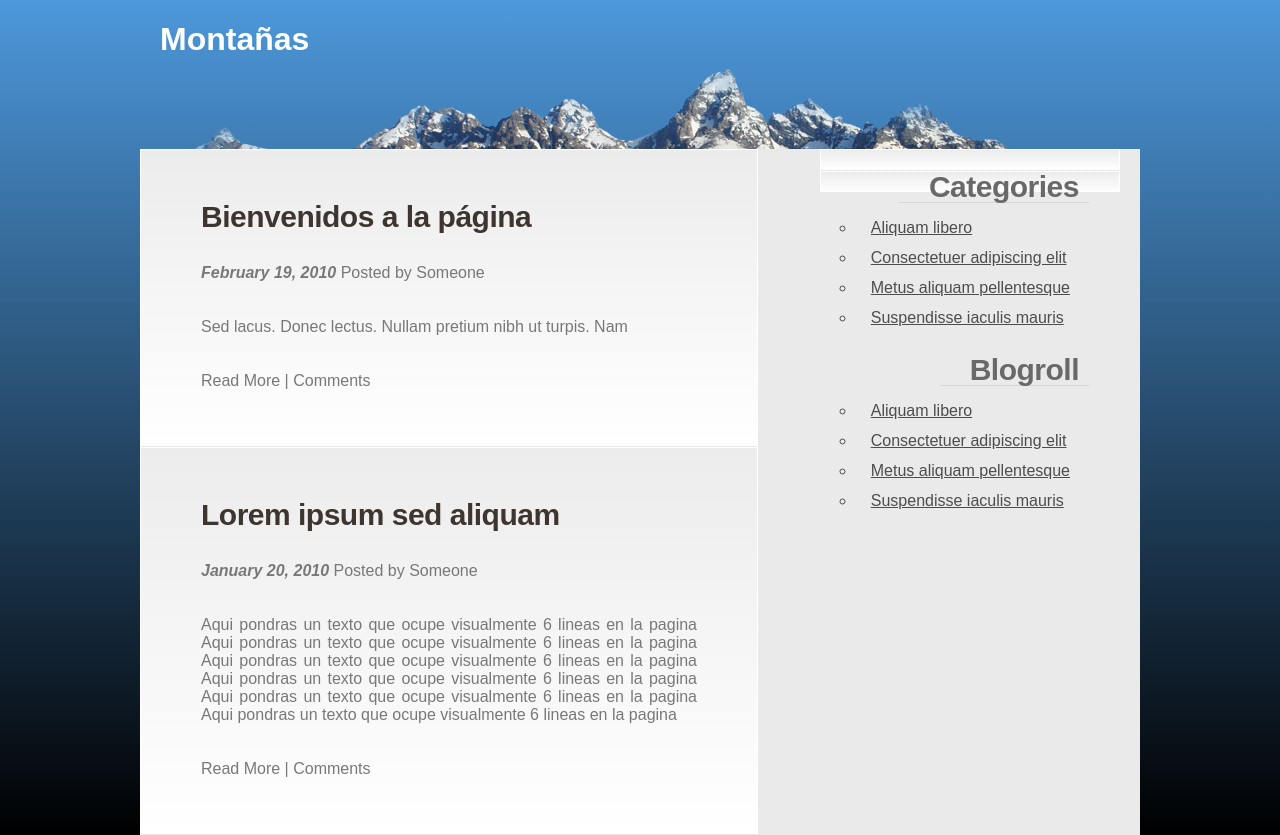
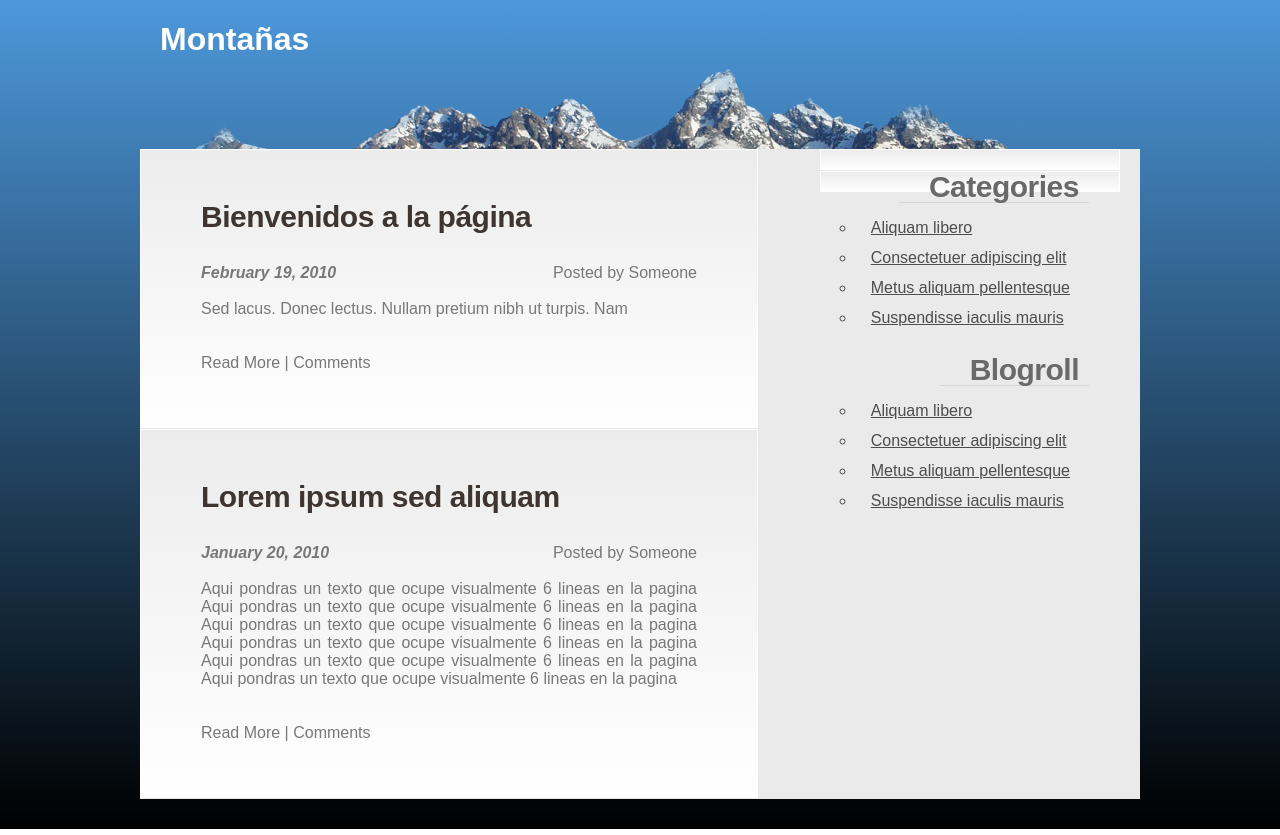
Before and after one commit to WillyCha95/clase9, a plain HTML site: page Tarea 9.2/index.html in a window 1280 px wide. Drawn offline with Linux system fonts and the light colour scheme.

Commit message:
para cambiar visualizacion

```diff
--- a/Tarea 9.2/estilos.css
+++ b/Tarea 9.2/estilos.css
@@ -108,6 +108,11 @@ body{
 .fecha{
     font-weight: 600;
     font-style: italic;
+    float: left;
+}
+
+.texto {
+	float: right;
 }
 
 .post a{
```
